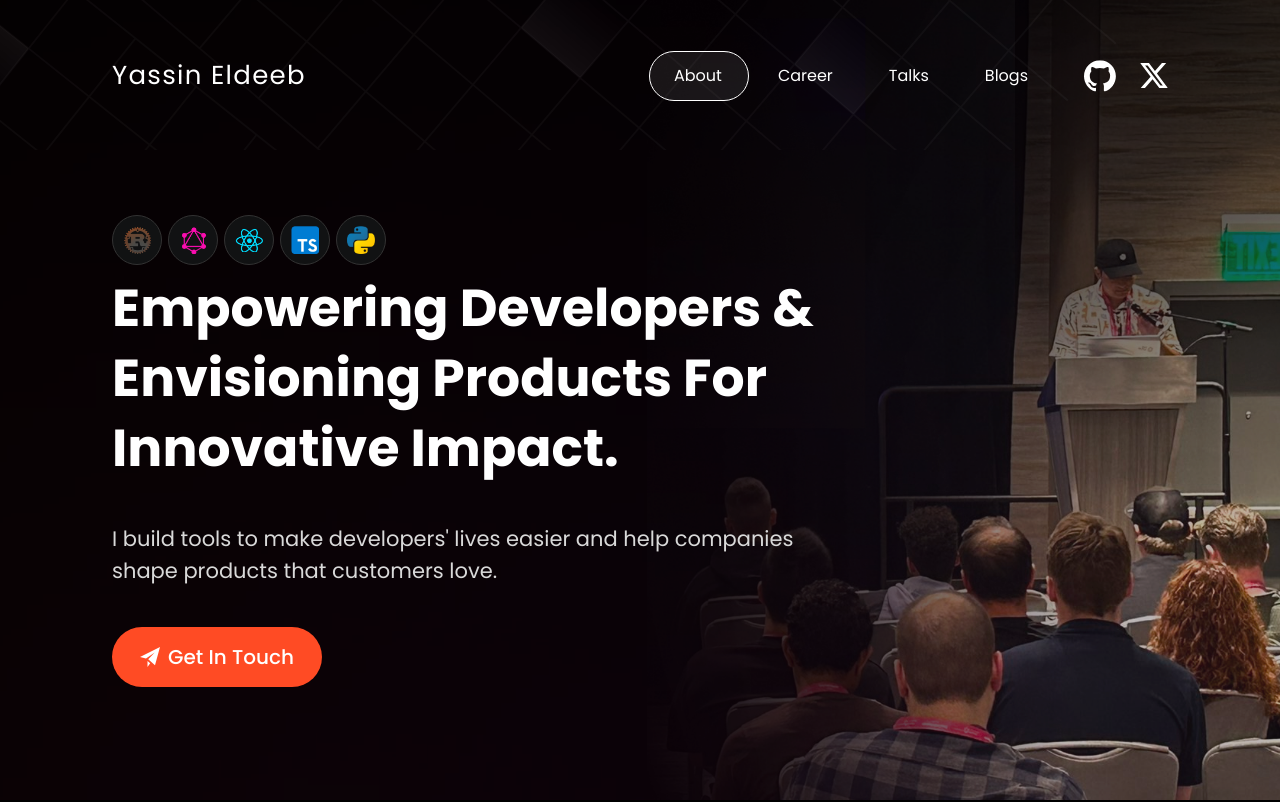
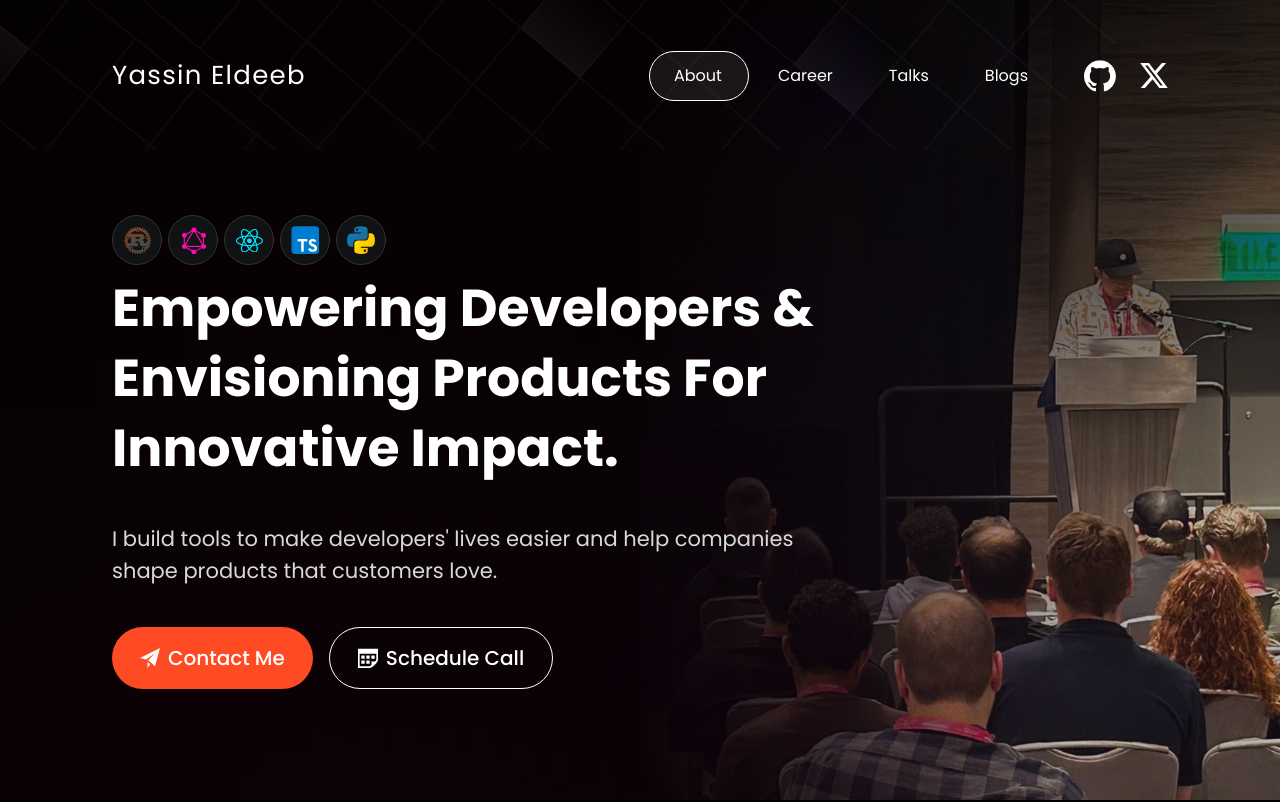
Before and after one commit to YassinEldeeb/yassineldeeb.codes, a Next.js app: page / in a window 1280 px wide. Shown: the top 802 px of the page. Built offline with nearby package versions, Linux system fonts and the light colour scheme.

Commit message:
add next.js analytics

```diff
--- /dev/null
+++ b/src/components/CalandarIcon.tsx
@@ -0,0 +1,17 @@
+import React from 'react'
+
+const CalandarIcon = () => {
+  return (
+    <svg
+      xmlns='http://www.w3.org/2000/svg'
+      width='20'
+      height='20'
+      viewBox='0 0 24 24'
+      fill='white'
+    >
+      <path d='M14 13h-4v-4h4v4zm6-4h-4v4h4v-4zm-12 6h-4v4h4v-4zm6 0h-4v4h4v-4zm-6-6h-4v4h4v-4zm16-8v13.386c0 2.391-6.648 9.614-9.811 9.614h-14.189v-23h24zm-2 6h-20v15h11.362c4.156 0 2.638-6 2.638-6s6 1.65 6-2.457v-6.543z' />
+    </svg>
+  )
+}
+
+export default CalandarIcon
--- a/src/pages/_app.tsx
+++ b/src/pages/_app.tsx
@@ -2,6 +2,7 @@ import '@/styles/globals.css'
 import type { AppProps } from 'next/app'
 import { Poppins } from 'next/font/google'
 import Head from 'next/head'
+import { Analytics } from '@vercel/analytics/react'
 
 const poppins = Poppins({
   subsets: ['latin'],
@@ -12,6 +13,7 @@ export default function App({ Component, pageProps }: AppProps) {
   return (
     <main className={poppins.className}>
       <Component {...pageProps} />
+      <Analytics />
       <Head>
         <title>
           Yassin Eldeeb - Senior Software Engineer & Consultant | Empowering
--- a/src/pages/index.tsx
+++ b/src/pages/index.tsx
@@ -1,3 +1,4 @@
+import CalandarIcon from '@/components/CalandarIcon'
 import Gradiants from '@/components/Gradiants'
 import LangsList from '@/components/LangsList'
 import Navbar from '@/components/Navbar'
@@ -37,9 +38,21 @@ export default function About() {
                 <br />
                 shape products that customers love.
               </p>
-              <div className='lg:mt-0 mt-4 flex gap-2 justify-center items-center bg-[#FF4B24] text-white w-max lg:px-7 lg:py-4 px-5 py-3 rounded-full lg:text-xl text-lg font-medium cursor-pointer hover:opacity-95 transition duration-150'>
-                <SendIcon />
-                Get In Touch
+              <div className='flex gap-4'>
+                <a
+                  href='mailto:yassineldeeb94@gmail.com'
+                  className='lg:mt-0 mt-4 flex gap-2 justify-center items-center bg-[#FF4B24] text-white w-max lg:px-7 lg:py-4 px-5 py-3 rounded-full lg:text-xl text-lg font-medium cursor-pointer hover:opacity-95 transition duration-150'
+                >
+                  <SendIcon />
+                  Contact Me
+                </a>
+                <a
+                  href='https://calendly.com/yassineldeeb94/introductory'
+                  className='lg:mt-0 mt-4 flex gap-2 justify-center items-center border-[1.5px] border-[white] text-white w-max lg:px-7 lg:py-4 px-5 py-3 rounded-full lg:text-xl text-lg font-medium cursor-pointer hover:bg-[rgba(255,255,255,0.06)] transition duration-150'
+                >
+                  <CalandarIcon />
+                  Schedule Call
+                </a>
               </div>
             </main>
           </div>
```
Also changed, not shown: package.json (+5 -4 lines), 1 other file (tests, documents, lock files or other folders).
